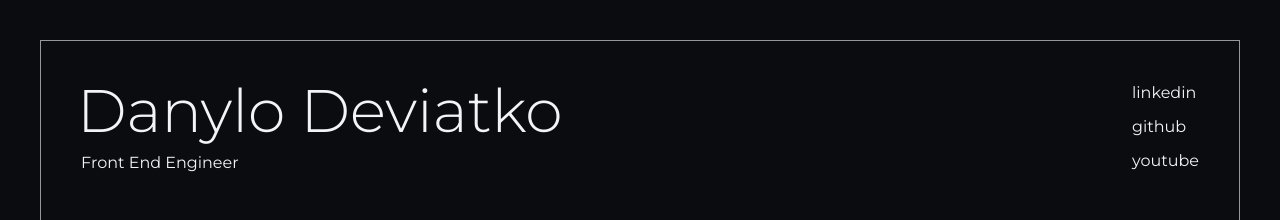
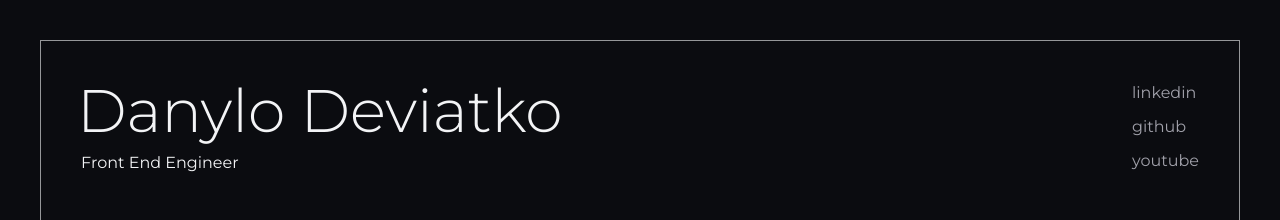
Before and after one commit to DanilDevyatko/Portfolio, a React (Vite) app in the folder apps/portfolioWeb/: page /home in a window 1280 px wide. Shown: the top 220 px of the page. Built offline with nearby package versions, Linux system fonts and the light colour scheme.

Commit message:
Quick fix of tags a color on desktop

```diff
--- a/apps/portfolioWeb/src/app/styles/globals.css
+++ b/apps/portfolioWeb/src/app/styles/globals.css
@@ -26,10 +26,6 @@ a {
   transition: color 0.4s;
 
   &:hover {
-    color: var(--text);
-  }
-
-  @media (min-width: 768px) {
     color: var(--text);
   }
 }
```
